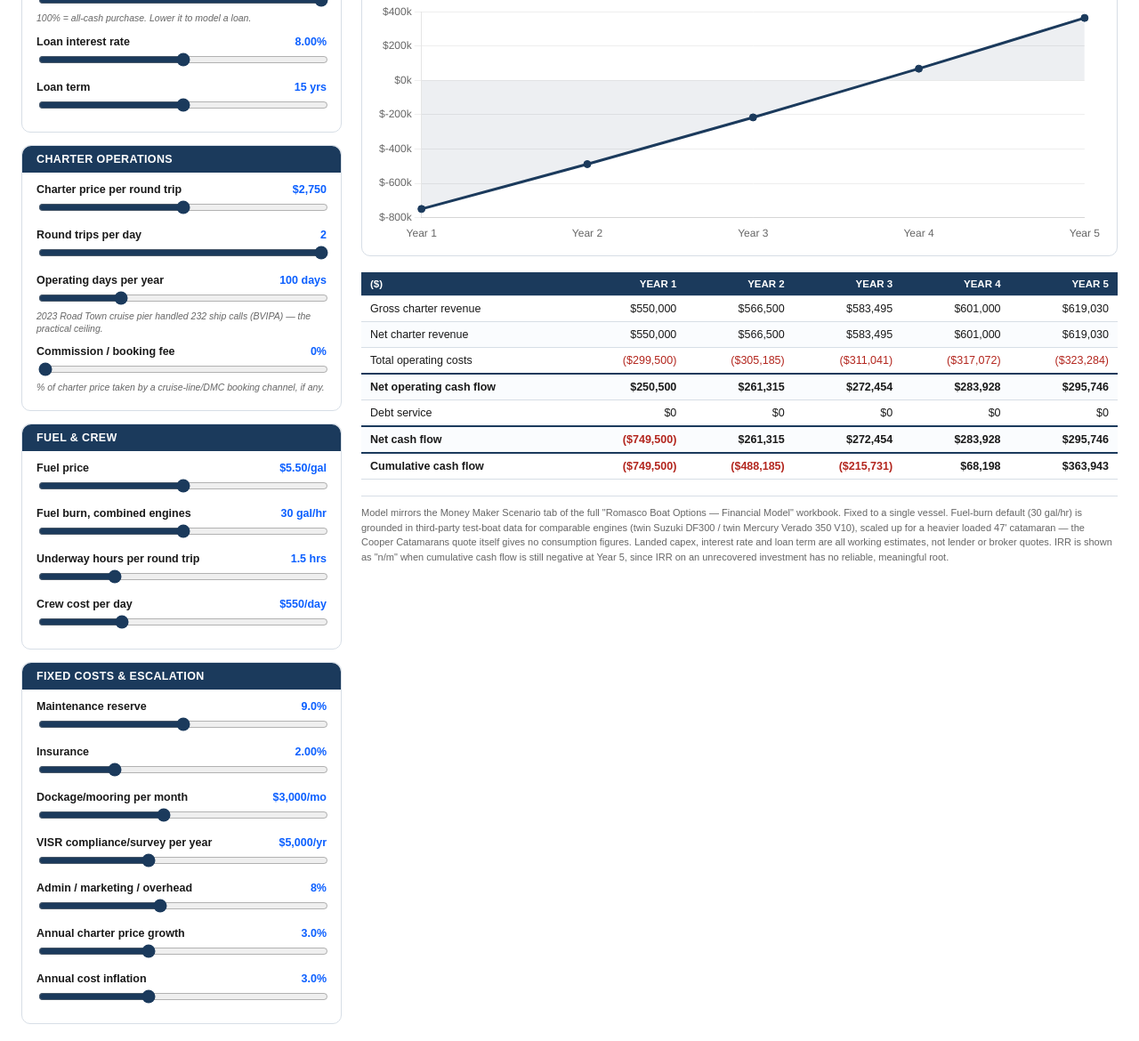
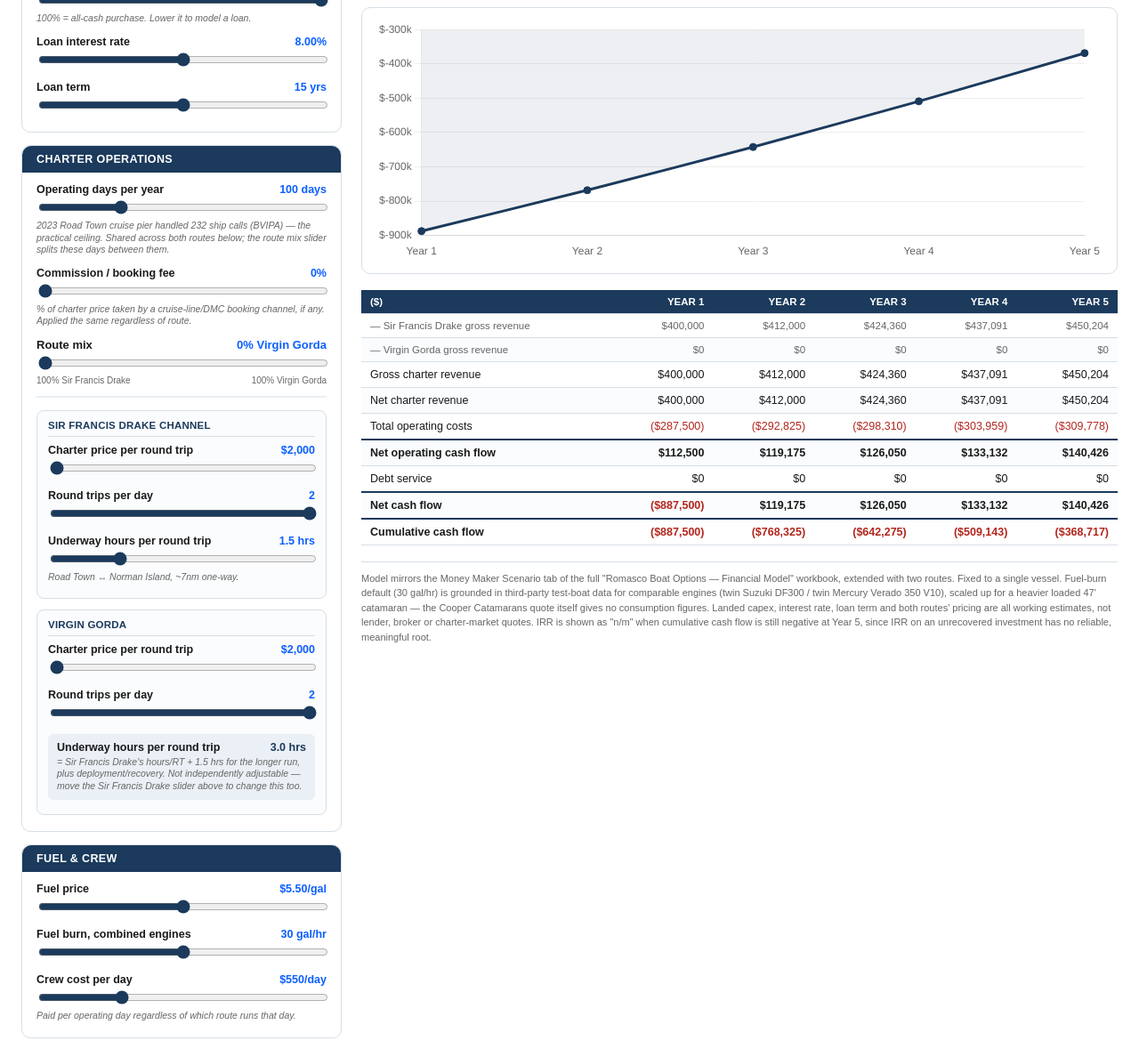
Before and after one commit to DWHN1961/Romasco, a plain HTML site: page Financial_Model_Money_Maker_47.html in a window 1280 px wide. Shown: the part 273-1443 px from the top of the page at 89% size. Drawn offline with nearby package versions, Linux system fonts and the light colour scheme.

Commit message:
Add files via upload

```diff
--- a/Financial_Model_Money_Maker_47.html
+++ b/Financial_Model_Money_Maker_47.html
@@ -51,6 +51,23 @@
     padding: 8px 16px;
     border-radius: 10px 10px 0 0;
   }
+  .subgroup {
+    border: 1px solid var(--border);
+    border-radius: 8px;
+    padding: 10px 12px 4px;
+    margin-bottom: 12px;
+    background: #fbfcfd;
+  }
+  .subgroup .subgroup-title {
+    font-size: 11.5px;
+    font-weight: bold;
+    color: var(--navy);
+    text-transform: uppercase;
+    letter-spacing: .02em;
+    margin-bottom: 8px;
+    padding-bottom: 6px;
+    border-bottom: 1px solid var(--border);
+  }
   .row {
     margin-bottom: 12px;
   }
@@ -76,6 +93,36 @@
     margin-top: 2px;
     line-height: 1.3;
   }
+  .readonly-row {
+    margin-bottom: 12px;
+    background: var(--navy-light);
+    border-radius: 6px;
+    padding: 8px 10px;
+  }
+  .readonly-row label {
+    display: flex;
+    justify-content: space-between;
+    font-size: 12.5px;
+    font-weight: bold;
+    margin: 0;
+  }
+  .readonly-row .val { color: var(--navy); font-weight: bold; }
+  .readonly-row .note { font-size: 10.5px; color: var(--grey); font-style: italic; margin-top: 3px; line-height: 1.3; }
+  .mix-row {
+    margin-bottom: 14px;
+    padding-bottom: 12px;
+    border-bottom: 2px solid var(--navy-light);
+  }
+  .mix-row label {
+    display: flex;
+    justify-content: space-between;
+    font-size: 13px;
+    font-weight: bold;
+    margin-bottom: 3px;
+  }
+  .mix-row .val { color: var(--blue-input); }
+  .mix-row input[type=range] { width: 100%; accent-color: var(--navy); }
+  .mix-labels { display: flex; justify-content: space-between; font-size: 10px; color: var(--grey); margin-top: 2px; }
   .kpis {
     display: grid;
     grid-template-columns: repeat(5, 1fr);
@@ -116,6 +163,7 @@
   }
   tbody tr:nth-child(even) { background: #fafcfe; }
   tr.total td { font-weight: bold; border-top: 2px solid var(--navy); }
+  tr.sub td { color: var(--grey); font-size: 11.5px; }
   .neg { color: var(--red-bad); }
   .chart-wrap {
     background: #fff;
@@ -158,7 +206,7 @@
 <body>
 
 <h1>Money Maker 47' — Interactive Financial Model</h1>
-<p class="subtitle">Cooper Catamarans Money Maker 47' · Road Town → Norman Island cruise-excursion charter · single vessel</p>
+<p class="subtitle">Cooper Catamarans Money Maker 47' · Road Town cruise-excursion charter · single vessel</p>
 
 <div class="layout">
   <div>
@@ -188,23 +236,55 @@
 
     <div class="panel">
       <h3>Charter Operations</h3>
-      <div class="row">
-        <label>Charter price per round trip <span class="val" id="price_v"></span></label>
-        <input type="range" id="price" min="2000" max="3500" step="50">
-      </div>
-      <div class="row">
-        <label>Round trips per day <span class="val" id="tripsPerDay_v"></span></label>
-        <input type="range" id="tripsPerDay" min="1" max="2" step="1">
-      </div>
+
       <div class="row">
         <label>Operating days per year <span class="val" id="opDays_v"></span></label>
         <input type="range" id="opDays" min="50" max="232" step="5">
-        <div class="note">2023 Road Town cruise pier handled 232 ship calls (BVIPA) — the practical ceiling.</div>
+        <div class="note">2023 Road Town cruise pier handled 232 ship calls (BVIPA) — the practical ceiling. Shared across both routes below; the route mix slider splits these days between them.</div>
       </div>
       <div class="row">
         <label>Commission / booking fee <span class="val" id="commission_v"></span></label>
         <input type="range" id="commission" min="0" max="50" step="1">
-        <div class="note">% of charter price taken by a cruise-line/DMC booking channel, if any.</div>
+        <div class="note">% of charter price taken by a cruise-line/DMC booking channel, if any. Applied the same regardless of route.</div>
+      </div>
+
+      <div class="mix-row">
+        <label>Route mix <span class="val" id="mix_v"></span></label>
+        <input type="range" id="mix" min="0" max="100" step="5">
+        <div class="mix-labels"><span>100% Sir Francis Drake</span><span>100% Virgin Gorda</span></div>
+      </div>
+
+      <div class="subgroup">
+        <div class="subgroup-title">Sir Francis Drake Channel</div>
+        <div class="row">
+          <label>Charter price per round trip <span class="val" id="sfdPrice_v"></span></label>
+          <input type="range" id="sfdPrice" min="2000" max="3500" step="50">
+        </div>
+        <div class="row">
+          <label>Round trips per day <span class="val" id="sfdTripsPerDay_v"></span></label>
+          <input type="range" id="sfdTripsPerDay" min="1" max="2" step="1">
+        </div>
+        <div class="row">
+          <label>Underway hours per round trip <span class="val" id="sfdHoursPerRT_v"></span></label>
+          <input type="range" id="sfdHoursPerRT" min="1" max="3" step="0.1">
+          <div class="note">Road Town ↔ Norman Island, ~7nm one-way.</div>
+        </div>
+      </div>
+
+      <div class="subgroup">
+        <div class="subgroup-title">Virgin Gorda</div>
+        <div class="row">
+          <label>Charter price per round trip <span class="val" id="vgPrice_v"></span></label>
+          <input type="range" id="vgPrice" min="2000" max="3500" step="50">
+        </div>
+        <div class="row">
+          <label>Round trips per day <span class="val" id="vgTripsPerDay_v"></span></label>
+          <input type="range" id="vgTripsPerDay" min="1" max="2" step="1">
+        </div>
+        <div class="readonly-row">
+          <label>Underway hours per round trip <span class="val" id="vgHoursPerRT_v"></span></label>
+          <div class="note">= Sir Francis Drake's hours/RT + 1.5 hrs for the longer run, plus deployment/recovery. Not independently adjustable — move the Sir Francis Drake slider above to change this too.</div>
+        </div>
       </div>
     </div>
 
@@ -219,12 +299,9 @@
         <input type="range" id="burnRate" min="15" max="45" step="1">
       </div>
       <div class="row">
-        <label>Underway hours per round trip <span class="val" id="hoursPerRT_v"></span></label>
-        <input type="range" id="hoursPerRT" min="1" max="3" step="0.1">
-      </div>
-      <div class="row">
         <label>Crew cost per day <span class="val" id="crewCostDay_v"></span></label>
         <input type="range" id="crewCostDay" min="300" max="1200" step="50">
+        <div class="note">Paid per operating day regardless of which route runs that day.</div>
       </div>
     </div>
 
@@ -284,7 +361,7 @@
     </table>
 
     <div class="footnote">
-      Model mirrors the Money Maker Scenario tab of the full "Romasco Boat Options — Financial Model" workbook. Fixed to a single vessel. Fuel-burn default (30 gal/hr) is grounded in third-party test-boat data for comparable engines (twin Suzuki DF300 / twin Mercury Verado 350 V10), scaled up for a heavier loaded 47' catamaran — the Cooper Catamarans quote itself gives no consumption figures. Landed capex, interest rate and loan term are all working estimates, not lender or broker quotes. IRR is shown as "n/m" when cumulative cash flow is still negative at Year 5, since IRR on an unrecovered investment has no reliable, meaningful root.
+      Model mirrors the Money Maker Scenario tab of the full "Romasco Boat Options — Financial Model" workbook, extended with two routes. Fixed to a single vessel. Fuel-burn default (30 gal/hr) is grounded in third-party test-boat data for comparable engines (twin Suzuki DF300 / twin Mercury Verado 350 V10), scaled up for a heavier loaded 47' catamaran — the Cooper Catamarans quote itself gives no consumption figures. Landed capex, interest rate, loan term and both routes' pricing are all working estimates, not lender, broker or charter-market quotes. IRR is shown as "n/m" when cumulative cash flow is still negative at Year 5, since IRR on an unrecovered investment has no reliable, meaningful root.
     </div>
   </div>
 </div>
@@ -292,11 +369,14 @@
 <script>
 const DEFAULTS = {
   capex: 1000000, downPct: 100, rate: 8, term: 15,
-  price: 2750, tripsPerDay: 2, opDays: 100, commission: 0,
-  fuelPrice: 5.5, burnRate: 30, hoursPerRT: 1.5, crewCostDay: 550,
+  opDays: 100, commission: 0, mix: 0,
+  sfdPrice: 2000, sfdTripsPerDay: 2, sfdHoursPerRT: 1.5,
+  vgPrice: 2000, vgTripsPerDay: 2,
+  fuelPrice: 5.5, burnRate: 30, crewCostDay: 550,
   maintPct: 9, insPct: 2, dockMonth: 3000, visrYear: 5000, adminPct: 8,
   priceGrowth: 3, costInflation: 3
 };
+const VG_EXTRA_HOURS = 1.5;
 
 const ids = Object.keys(DEFAULTS);
 let chart = null;
@@ -334,6 +414,7 @@ function irr(cashflows) {
 function readInputs() {
   const v = {};
   ids.forEach(id => { v[id] = parseFloat(document.getElementById(id).value); });
+  v.vgHoursPerRT = v.sfdHoursPerRT + VG_EXTRA_HOURS;
   return v;
 }
 
@@ -350,21 +431,36 @@ function compute(v) {
   const maintPct = v.maintPct / 100;
   const insPct = v.insPct / 100;
   const adminPct = v.adminPct / 100;
+  const mixPct = v.mix / 100; // fraction Virgin Gorda
 
   const rows = [];
   let cumulative = 0;
   for (let i = 0; i < 5; i++) {
     const yr = i + 1;
-    const priceY = v.price * Math.pow(1 + priceGrowth, i);
-    const fleetRTday = v.tripsPerDay;
-    const grossRev = priceY * fleetRTday * v.opDays;
+    const inflFactor = Math.pow(1 + costInflation, i);
+    const growFactor = Math.pow(1 + priceGrowth, i);
+
+    const vgDays = v.opDays * mixPct;
+    const sfdDays = v.opDays * (1 - mixPct);
+
+    const sfdPriceY = v.sfdPrice * growFactor;
+    const vgPriceY = v.vgPrice * growFactor;
+
+    const sfdGross = sfdPriceY * v.sfdTripsPerDay * sfdDays;
+    const vgGross = vgPriceY * v.vgTripsPerDay * vgDays;
+    const grossRev = sfdGross + vgGross;
     const netRev = grossRev * (1 - commission);
-    const fuelCost = v.fuelPrice * Math.pow(1 + costInflation, i) * v.burnRate * v.hoursPerRT * fleetRTday * v.opDays;
-    const crewCost = v.crewCostDay * Math.pow(1 + costInflation, i) * v.opDays;
+
+    const fuelPriceY = v.fuelPrice * inflFactor;
+    const sfdFuel = fuelPriceY * v.burnRate * v.sfdHoursPerRT * v.sfdTripsPerDay * sfdDays;
+    const vgFuel = fuelPriceY * v.burnRate * v.vgHoursPerRT * v.vgTripsPerDay * vgDays;
+    const fuelCost = sfdFuel + vgFuel;
+
+    const crewCost = v.crewCostDay * inflFactor * v.opDays;
     const maintCost = capex * maintPct;
     const insCost = capex * insPct;
-    const dockCost = v.dockMonth * 12 * Math.pow(1 + costInflation, i);
-    const visrCost = v.visrYear * Math.pow(1 + costInflation, i);
+    const dockCost = v.dockMonth * 12 * inflFactor;
+    const visrCost = v.visrYear * inflFactor;
     const adminCost = netRev * adminPct;
     const totalOpCost = fuelCost + crewCost + maintCost + insCost + dockCost + visrCost + adminCost;
     const netOpCF = netRev - totalOpCost;
@@ -372,7 +468,7 @@ function compute(v) {
     const debtOutflow = (yr <= term) ? debtServiceAnnual : 0;
     const netCF = netOpCF + downOutflow + debtOutflow;
     cumulative += netCF;
-    rows.push({ yr, grossRev, netRev, totalOpCost, netOpCF, debtOutflow, netCF, cumulative });
+    rows.push({ yr, sfdGross, vgGross, grossRev, netRev, fuelCost, totalOpCost, netOpCF, debtOutflow, netCF, cumulative, sfdDays, vgDays });
   }
 
   let payback = "Beyond 5 years";
@@ -390,13 +486,17 @@ function render() {
   document.getElementById("downPct_v").textContent = v.downPct + "%";
   document.getElementById("rate_v").textContent = v.rate.toFixed(2) + "%";
   document.getElementById("term_v").textContent = v.term + " yrs";
-  document.getElementById("price_v").textContent = fmtMoney(v.price);
-  document.getElementById("tripsPerDay_v").textContent = v.tripsPerDay;
   document.getElementById("opDays_v").textContent = v.opDays + " days";
   document.getElementById("commission_v").textContent = v.commission + "%";
+  document.getElementById("mix_v").textContent = v.mix + "% Virgin Gorda";
+  document.getElementById("sfdPrice_v").textContent = fmtMoney(v.sfdPrice);
+  document.getElementById("sfdTripsPerDay_v").textContent = v.sfdTripsPerDay;
+  document.getElementById("sfdHoursPerRT_v").textContent = v.sfdHoursPerRT.toFixed(1) + " hrs";
+  document.getElementById("vgPrice_v").textContent = fmtMoney(v.vgPrice);
+  document.getElementById("vgTripsPerDay_v").textContent = v.vgTripsPerDay;
+  document.getElementById("vgHoursPerRT_v").textContent = v.vgHoursPerRT.toFixed(1) + " hrs";
   document.getElementById("fuelPrice_v").textContent = "$" + v.fuelPrice.toFixed(2) + "/gal";
   document.getElementById("burnRate_v").textContent = v.burnRate + " gal/hr";
-  document.getElementById("hoursPerRT_v").textContent = v.hoursPerRT.toFixed(1) + " hrs";
   document.getElementById("crewCostDay_v").textContent = fmtMoney(v.crewCostDay) + "/day";
   document.getElementById("maintPct_v").textContent = v.maintPct.toFixed(1) + "%";
   document.getElementById("insPct_v").textContent = v.insPct.toFixed(2) + "%";
@@ -430,13 +530,18 @@ function render() {
   const financedNote = v.downPct < 100
     ? " Annual debt service is " + fmtMoney(m.debtServiceAnnual) + " on a " + fmtMoney(m.loanAmount) + " loan at " + v.rate.toFixed(2) + "% over " + v.term + " years."
     : " Modeled as an all-cash purchase (no financing).";
+  const mixDesc = v.mix === 0 ? "100% Sir Francis Drake Channel"
+    : v.mix === 100 ? "100% Virgin Gorda"
+    : v.mix + "% Virgin Gorda / " + (100 - v.mix) + "% Sir Francis Drake";
   document.getElementById("headline").textContent =
-    "At " + fmtMoney(v.price) + "/round trip, " + v.tripsPerDay + " trip(s)/day and " + v.opDays + " operating days/year: Year 1 net operating cash flow is " +
+    "At a route mix of " + mixDesc + " across " + v.opDays + " operating days/year: Year 1 net operating cash flow is " +
     fmtMoney(m.rows[0].netOpCF) + " against " + fmtMoney(m.capex) + " of total capital. Cumulative cash flow reaches " +
     fmtMoney(m.rows[4].cumulative) + " by the end of Year 5 (" + m.payback + ")." + financedNote;
 
   const tbody = document.getElementById("tbody");
   const lines = [
+    ["— Sir Francis Drake gross revenue", r => r.sfdGross, false, false, true],
+    ["— Virgin Gorda gross revenue", r => r.vgGross, false, false, true],
     ["Gross charter revenue", r => r.grossRev, false],
     ["Net charter revenue", r => r.netRev, false],
     ["Total operating costs", r => -r.totalOpCost, true],
@@ -445,13 +550,13 @@ function render() {
     ["Net cash flow", r => r.netCF, false, true],
     ["Cumulative cash flow", r => r.cumulative, false, true],
   ];
-  tbody.innerHTML = lines.map(([label, fn, alwaysNeg, bold]) => {
+  tbody.innerHTML = lines.map(([label, fn, alwaysNeg, bold, sub]) => {
     const cells = m.rows.map(r => {
       const val = fn(r);
       const cls = val < 0 ? "neg" : "";
       return `<td class="${cls}">${fmtMoney(val)}</td>`;
     }).join("");
-    return `<tr class="${bold ? "total" : ""}"><td>${label}</td>${cells}</tr>`;
+    return `<tr class="${bold ? "total" : (sub ? "sub" : "")}"><td>${label}</td>${cells}</tr>`;
   }).join("");
 
   const ctx = document.getElementById("cfChart").getContext("2d");
```
